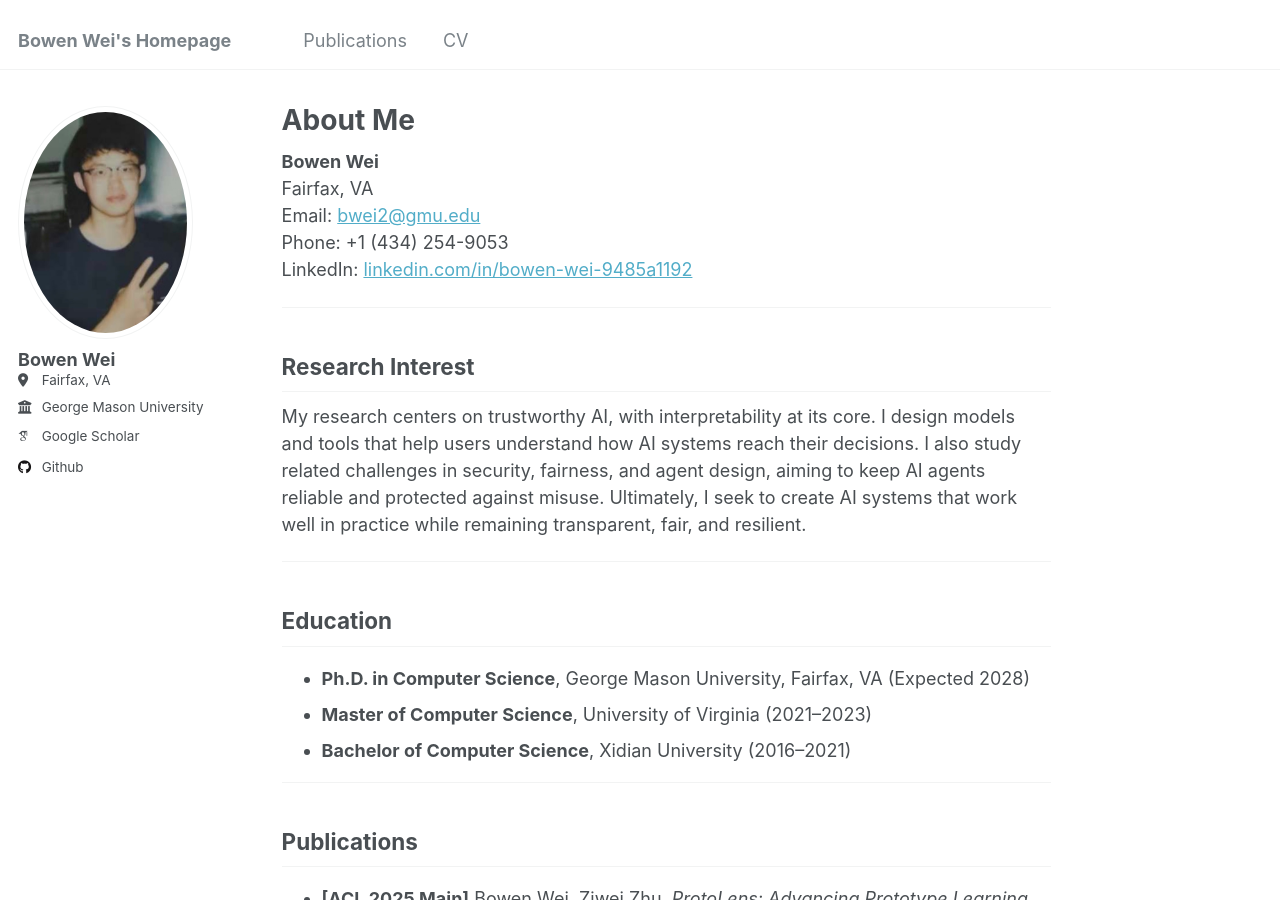
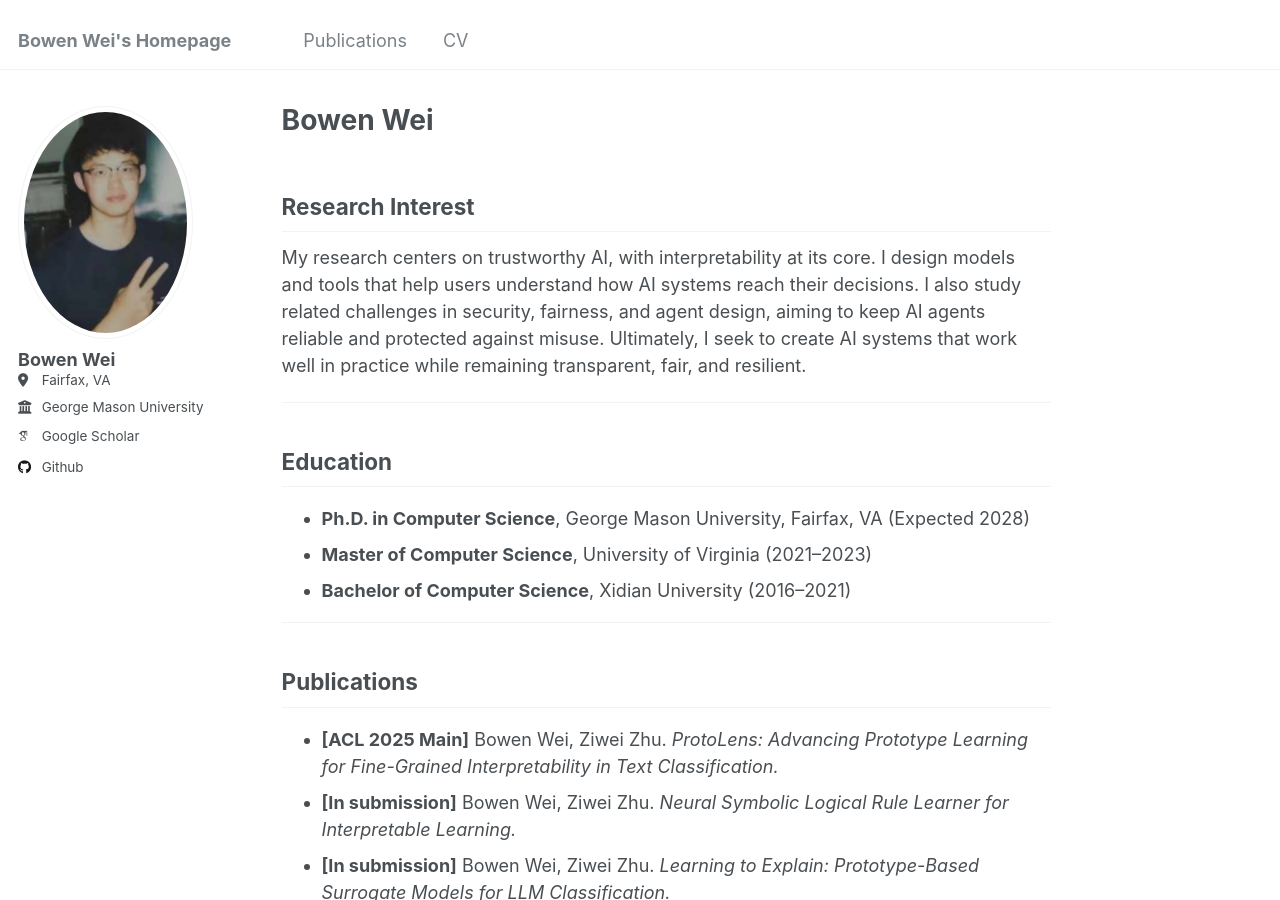
Before and after one commit to weibowen555/weibowen555.github.io, a Jekyll site: the page built from _pages/about.md, in a window 1280 px wide and 900 px high. Built offline with Jekyll 4.4.1, drawn with Linux system fonts in a browser that asks for light colours; some web fonts are replaced.

Commit message:
modify format

```diff
--- a/_pages/about.md
+++ b/_pages/about.md
@@ -1,6 +1,6 @@
 ---
 permalink: /
-title: "About Me"
+title: "Bowen Wei"
 author_profile: true
 redirect_from:
   - /about/
@@ -10,13 +10,13 @@ redirect_from:
 
 
 <!-- Contact Info Section -->
-**Bowen Wei**
-Fairfax, VA
+
+<!-- Fairfax, VA
 Email: [bwei2@gmu.edu](mailto:bwei2@gmu.edu)
 Phone: +1 (434) 254-9053
 LinkedIn: [linkedin.com/in/bowen-wei-9485a1192](https://www.linkedin.com/in/bowen-wei-9485a1192/)
 
----
+--- -->
 
 ## Research Interest
 
```
